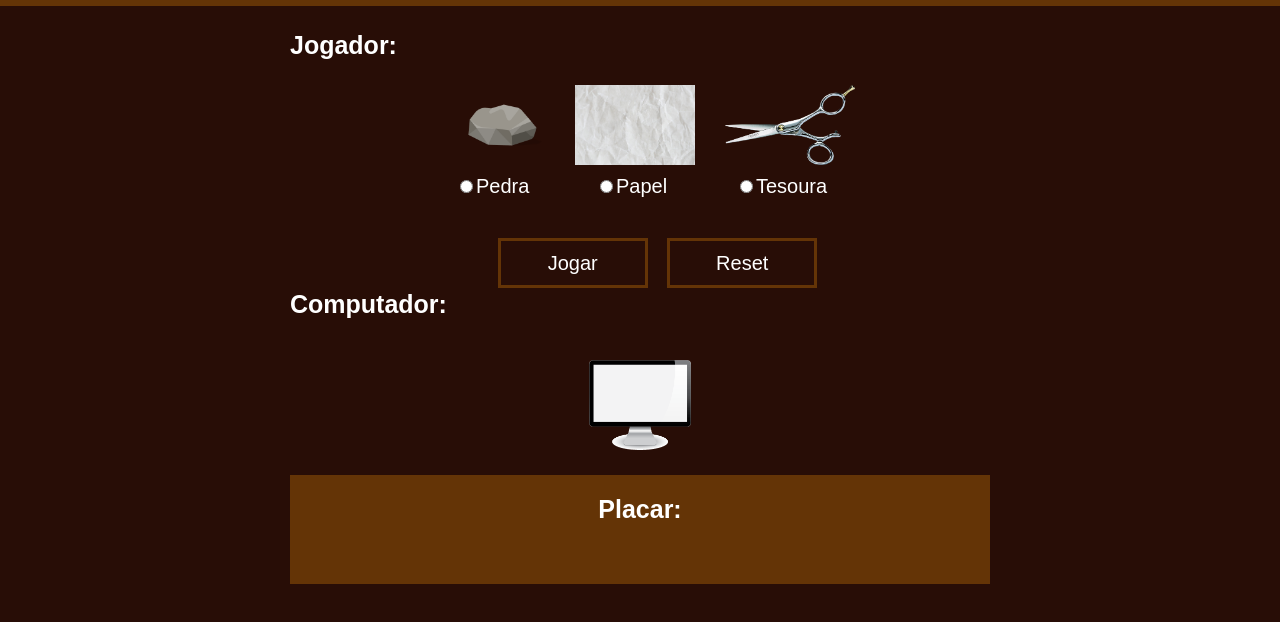
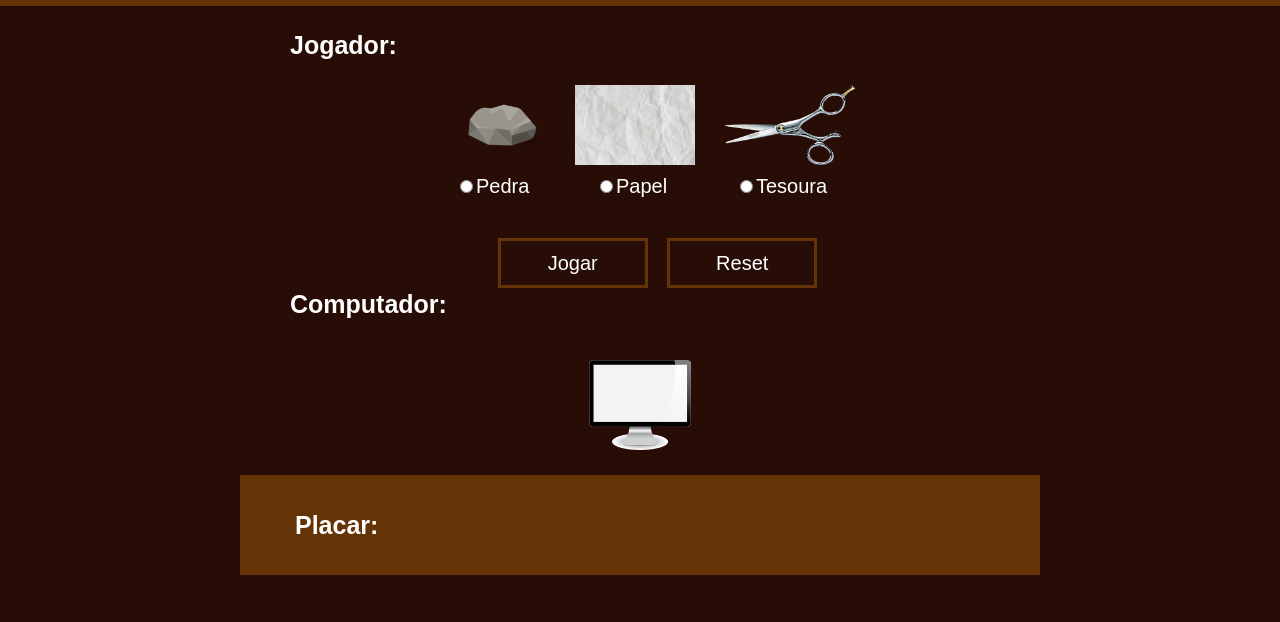
Before and after one commit to Kenzie-Academy-Brasil-Developers/entrega-construa-um-jogo-de-azar-sprint-3-DanielMM616, a plain HTML site: page index.html in a window 1280 px wide. Shown: the part 94-716 px from the top of the page. Drawn offline with Linux system fonts and the light colour scheme.

Commit message:
ajeitando css

```diff
--- a/style.css
+++ b/style.css
@@ -115,6 +115,11 @@ img {
     margin: 0;
 }
 
+.total {
+    width: 300px;
+    height: 100px;
+}
+
 @media (min-width: 768px) {
     h1 {
         font-size: 40px;
@@ -172,12 +177,19 @@ img {
     }
 
     .total {
-        width: 700px;
+        width: 800px;
+        margin-bottom: 50px;
+        display: flex;
+        flex-direction: row;
+        justify-content: flex-start;
     }
     .total h3 {
         font-size: 25px;
         margin-bottom: 20px;
         margin-top: 20px;
+        text-align: center;
+        margin-left: 55px;
+        margin-right: 6em;
     }
 
     #jogar, #resetar {
@@ -194,4 +206,5 @@ img {
     #jogar:hover, #resetar:hover {
         background-color: #a55913;
     }
+
 }
```
